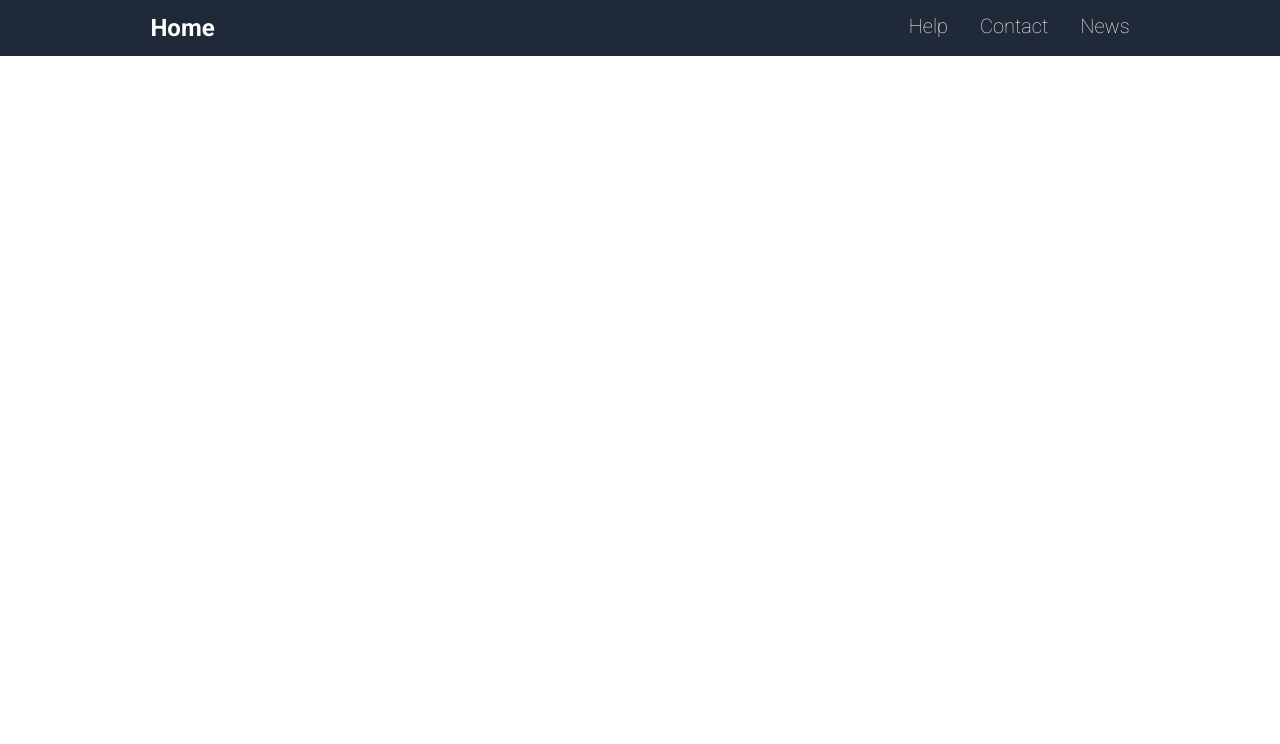
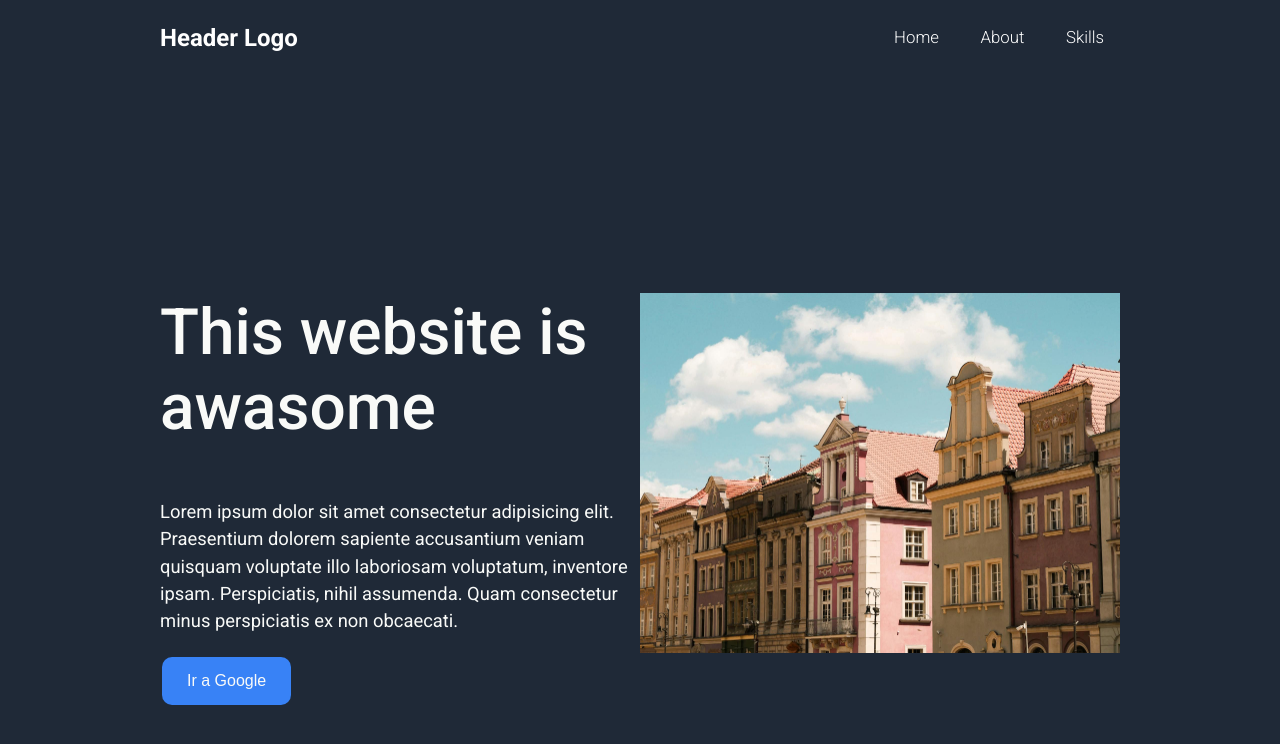
Before and after one commit to LinoELa/Landing-Page-Odin, a plain HTML site: page index.html in a window 1280 px wide. Drawn offline with nearby package versions, Linux system fonts and the light colour scheme.

Commit message:
header-y-seccion-1-hechos

```diff
--- a/index.html
+++ b/index.html
@@ -4,6 +4,8 @@
 <head>
   <meta charset="UTF-8">
   <meta name="viewport" content="width=device-width, initial-scale=1.0">
+  <!-- BoxIcons -->
+  <link href='https://unpkg.com/boxicons@2.1.4/css/boxicons.min.css' rel='stylesheet'>
   <!-- favicon -->
   <link rel="shortcut icon" href="/IMG/favicon.png" type="image/x-icon">
   <!-- CSS -->
@@ -13,21 +15,53 @@
 
 <body>
 
-  <header class="container-header">
+  <!-- --------------------------------------------------------------- -->
+  <header class="container">
 
-    <!-- <div class="page-header topnav"> -->
+    <div class="page-header">
+      <div class="logo">
+        <a href="#logo">Header Logo</a>
+      </div>
 
-    <div class="topnav">
+      <input type="checkbox" id="click">
+      <label for="click" class="mainicon">
+        <div class="menu">
+          <i class='bx bx-menu'></i>
+        </div>
+      </label>
 
-      <a href="#Home" class="split">Home</a>
+      <ul>
+        <li><a href="#">Home</a></li>
+        <li><a href="#">About</a></li>
+        <li><a href="#">Skills</a></li>
+      </ul>
+    </div>
+  </header>
+  <!-- --------------------------------------------------------------- -->
+  <section class="container section-color">
+    <div class="main">
 
-      <a href="#News">News</a>
-      <a href="#Contact">Contact</a>
-      <a href="#Help">Help</a>
+      <div class="detail">
+        <h1>This website is awasome</h1>
+        <p>Lorem ipsum dolor sit amet consectetur adipisicing elit. Praesentium dolorem sapiente accusantium veniam
+          quisquam voluptate illo laboriosam voluptatum, inventore ipsam. Perspiciatis, nihil assumenda. Quam
+          consectetur minus perspiciatis ex non obcaecati.</p>
+        <!-- <button class="button">
+          <a href="www.google.com">Google</a>
+        </button> -->
+        <a href="https://www.google.com" target="_blank"><button class="button">Ir a Google</button></a>
+      </div>
+
+      <div class="img-sec">
+        <div class="img">
+          <img src="./IMG/IMG.jpeg" alt="" class="img-w">
+        </div>
+      </div>
 
     </div>
-    <!-- </div> -->
-  </header>
+  </section>
+  <!-- --------------------------------------------------------------- -->
+
 
 </body>
 
--- a/style.css
+++ b/style.css
@@ -1,10 +1,13 @@
-
 @import url('https://fonts.googleapis.com/css2?family=Roboto:ital,wght@0,100;0,300;0,400;0,500;0,700;0,900;1,100;1,300;1,400;1,500;1,700;1,900&display=swap');
 
-::root {
-    --background-dark-hero-footer: #1f2937;
-    --main-text-color: #f9faf8;
-};
+:root {
+  --dark-hero-footer: #1f2937;
+  --main-color: #f9faf8;
+  --texto: #fff;
+  --button-color:#3882f6;
+}
+
+;
 
 * {
   margin: 0;
@@ -12,48 +15,129 @@
   scroll-behavior: smooth;
 }
 
-body{
+body {
   margin: 0;
   font-family: "Roboto", sans-serif;
 }
 
-header {
-    /* background-color: var(--background-dark-hero-footer); */
+/* - -------------------------------------------------------------------- - */
+
+.container {
+  padding: 0 10rem;
+}
+
+header{
+  background-color: #fff;
   position: sticky;
   top: 0;
+  background-color: var(--dark-hero-footer);
 }
 
-.container-header {
-    padding: 0 8.4rem;
-    background-color: #1f2937;
-    text-align: center ;
-
+.page-header {
+  display: flex;
+  justify-content: space-between;
+  align-items: center;
 }
 
-.topnav {
-    overflow: hidden;
-    /* align-items: center; */
-    /* background-color: #333; */
+.logo{
+  font-size: 1.5rem;
+  font-weight: 600;
 }
 
-.topnav a {
-    float: right;
-    color: #fff;
-    text-align: center;
-    padding: 14px 16px;
+.logo a {
+  color: var(--texto);
   text-decoration: none;
-    font-size: 20px ;
-    font-weight: 100;
 }
 
-.topnav a:hover {
-    background-color: #ddd;
-    color: #000;
+ul {
+  display: flex;
+  gap: .6rem;
+  list-style-type: none;
+  background-color: transparent;
 }
 
-/* Crear la parte de la derecha  */
-.topnav a.split {
-    float:left ;
-    font-size: 24px;
-    font-weight: 600;
+li a {
+  display: inline-block;
+  padding: .3rem 1rem;
+  color: var(--texto);
+  text-decoration: none;
+  font-size: 1.05rem;
+  font-weight: 300;
+  border-radius: 36px;
+  line-height: 2;
+  transition: .3s;
 }
+
+#click {
+  display: none;
+}
+
+.menu{
+  display: none;
+}
+/* - -------------------------------------------------------------------- - */
+.section-color {
+  background-color: var(--dark-hero-footer);
+  color:var(--main-color);
+}
+.main{
+  display: grid;
+  grid-template-columns: repeat(auto-fit, minmax(277px, 1fr));
+  row-gap: 2rem;
+  align-items: center;
+  /* mis cosas */
+  height: 100vh;
+  /* color: var(--texto); */
+}
+
+.main h1 {
+  font-size: 4rem;
+  font-weight: 500;
+}
+
+.main p{
+  line-height: 1.7rem;
+  font-size: 1.15rem;
+}
+
+.button{
+  background-color: var(--button-color);
+  border: none;
+  color:var(--main-color);
+  text-align: center;
+  text-decoration: none;
+  display: inline-block;
+  font-size: 16px;
+  margin: 4px 2px;
+  padding: 15px 25px;
+  border-radius: 10px;
+  cursor: pointer;
+}
+
+.images::before{
+  content: "";
+  position: absolute;
+  width: 100%;
+  height: calc(100% - 13px);
+  left: 50%;
+  bottom: 0;
+  transform: translateX(-50%);
+  border-radius: 6px;
+  z-index: -1;
+}
+
+.images::before{
+  background: linear-gradient(145deg , #e2e8ec, #fff);
+  box-shadow: 5px 5px 5px #d1d9e6, -5px -5px 15px #fff;
+}
+
+.images {
+  width: 80%;
+  margin-left: auto;
+  position: relative;
+  z-index: -1;
+}
+
+.img-w{
+  width: 100%;
+}
```
Also changed, not shown: IMG/IMG.jpeg (added). Lines whose indentation alone changed are shown as unchanged.
